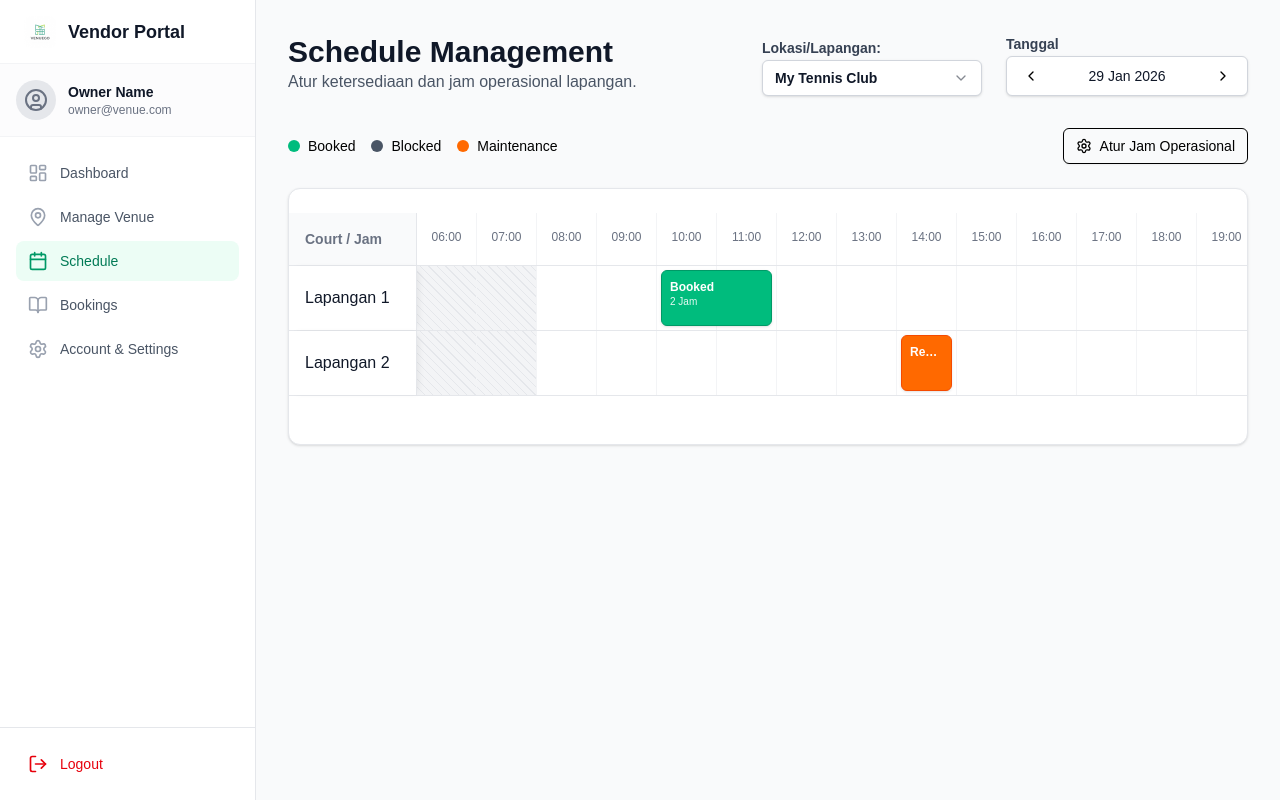
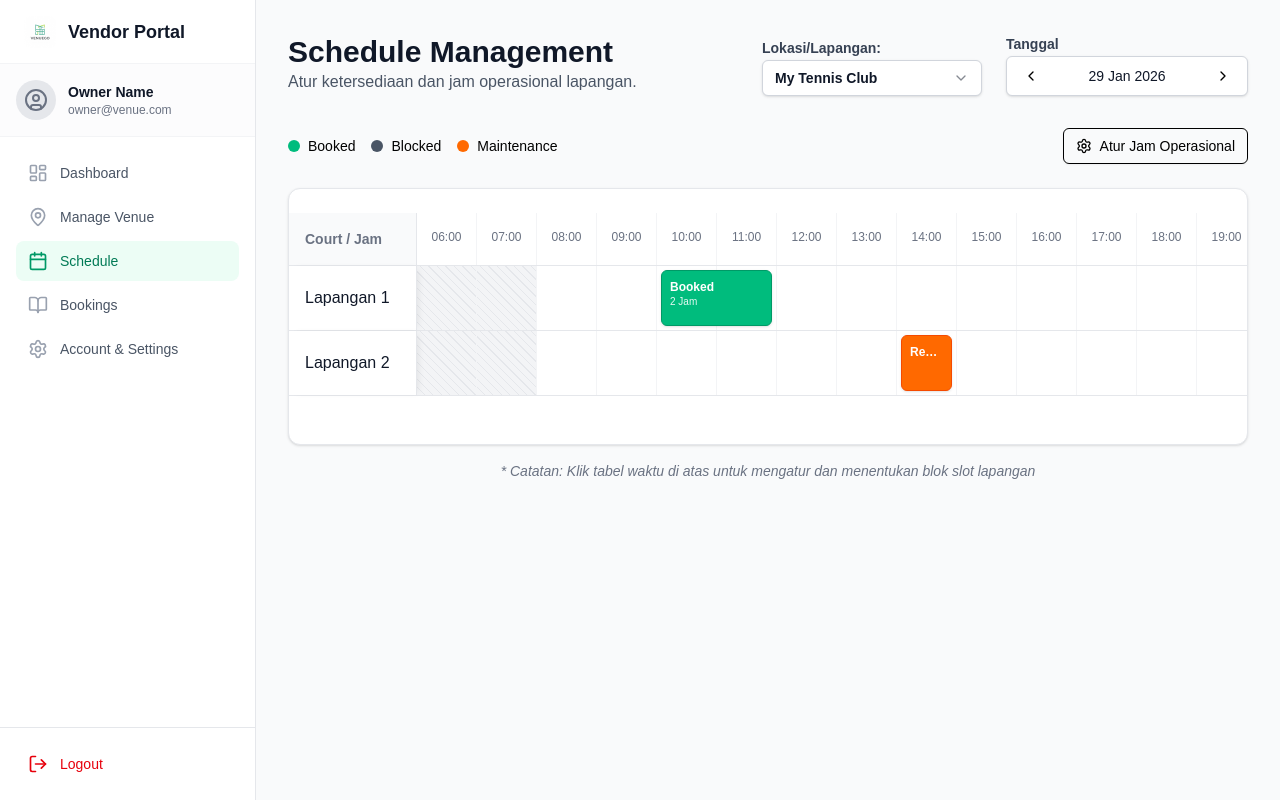
Before and after one commit to karkandea/booking-prototype-cakra, a Next.js app: page /owner/schedule in a window 1280 px wide. Built offline with nearby package versions, Linux system fonts and the light colour scheme.

Commit message:
feat: add usage note to owner schedule page

```diff
--- a/app/owner/schedule/page.tsx
+++ b/app/owner/schedule/page.tsx
@@ -134,6 +134,12 @@ export default function SchedulePage() {
         </CardContent>
       </Card>
 
+      <div className="mt-4 text-center">
+        <p className="text-sm text-gray-500 italic">
+          * Catatan: Klik tabel waktu di atas untuk mengatur dan menentukan blok slot lapangan
+        </p>
+      </div>
+
       {/* Modals */}
       <OperatingHoursModal
         isOpen={isOpHoursModalOpen}
```
